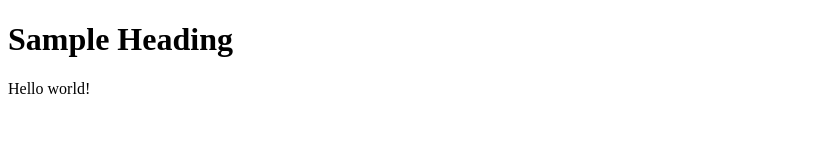
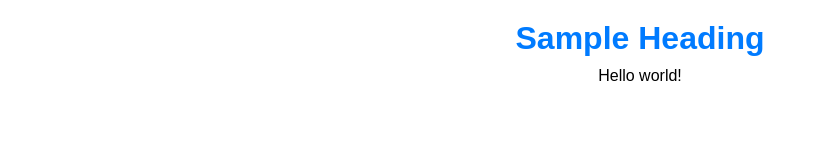
Before and after one commit to farahnazhoque/inf133-dis1, a plain HTML site: page index.html in a window 1280 px wide. Shown: the whole page, without its empty margins (0-818 px from the left). Drawn offline with Linux system fonts and the light colour scheme.

Commit message:
added index.css

```diff
--- /dev/null
+++ b/index.css
@@ -0,0 +1,21 @@
+body, h1, p {
+    margin: 0;
+    padding: 0;
+}
+
+body {
+    font-family: Arial, sans-serif;
+    background-color: white;
+    color:black
+}
+
+h1 {
+    color: #007bff;
+    text-align: center;
+    margin-top: 20px;
+}
+
+p {
+    text-align: center;
+    margin: 10px 0;
+}
--- a/index.html
+++ b/index.html
@@ -4,6 +4,7 @@
     <meta charset="UTF-8">
     <meta name="viewport" content="width=device-width, initial-scale=1.0">
     <title>Sample Website</title>
+    <link rel="stylesheet" href="index.css">
 </head>
 <body>
     <h1>Sample Heading</h1>
```
